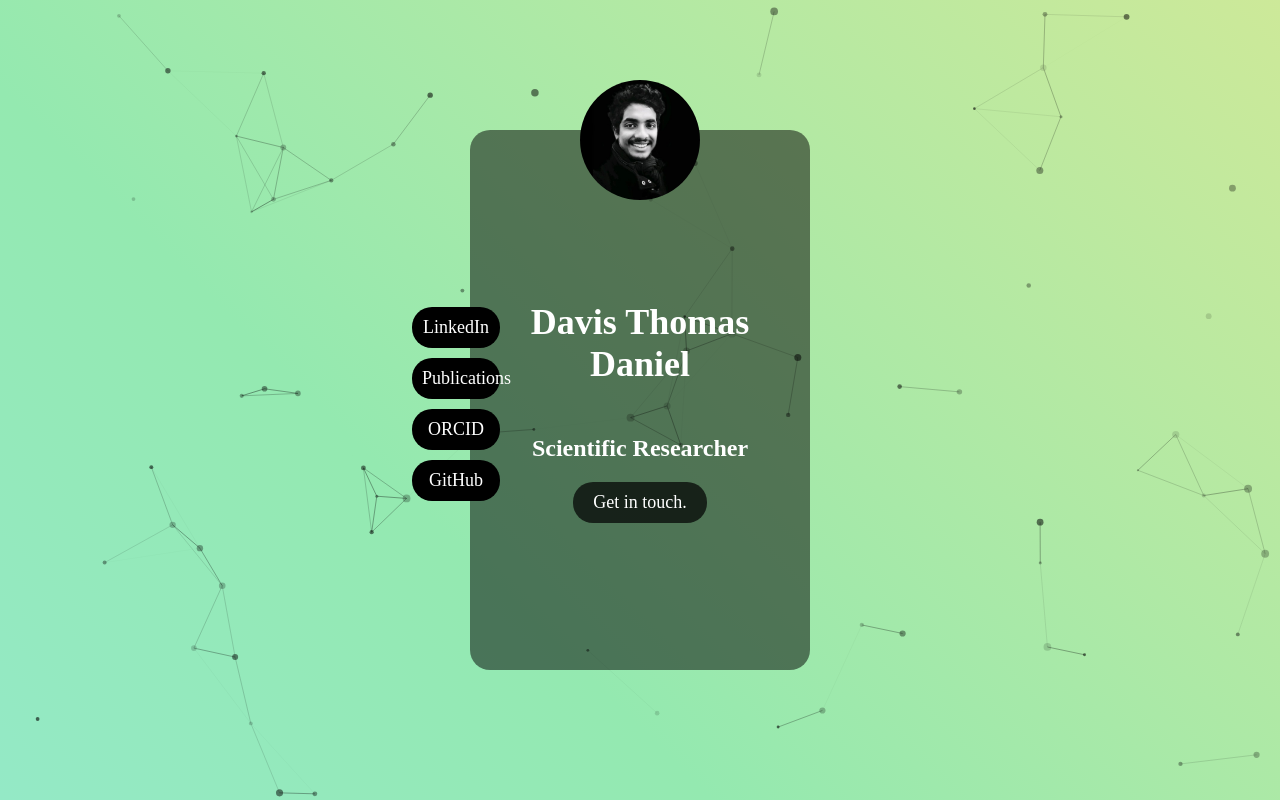
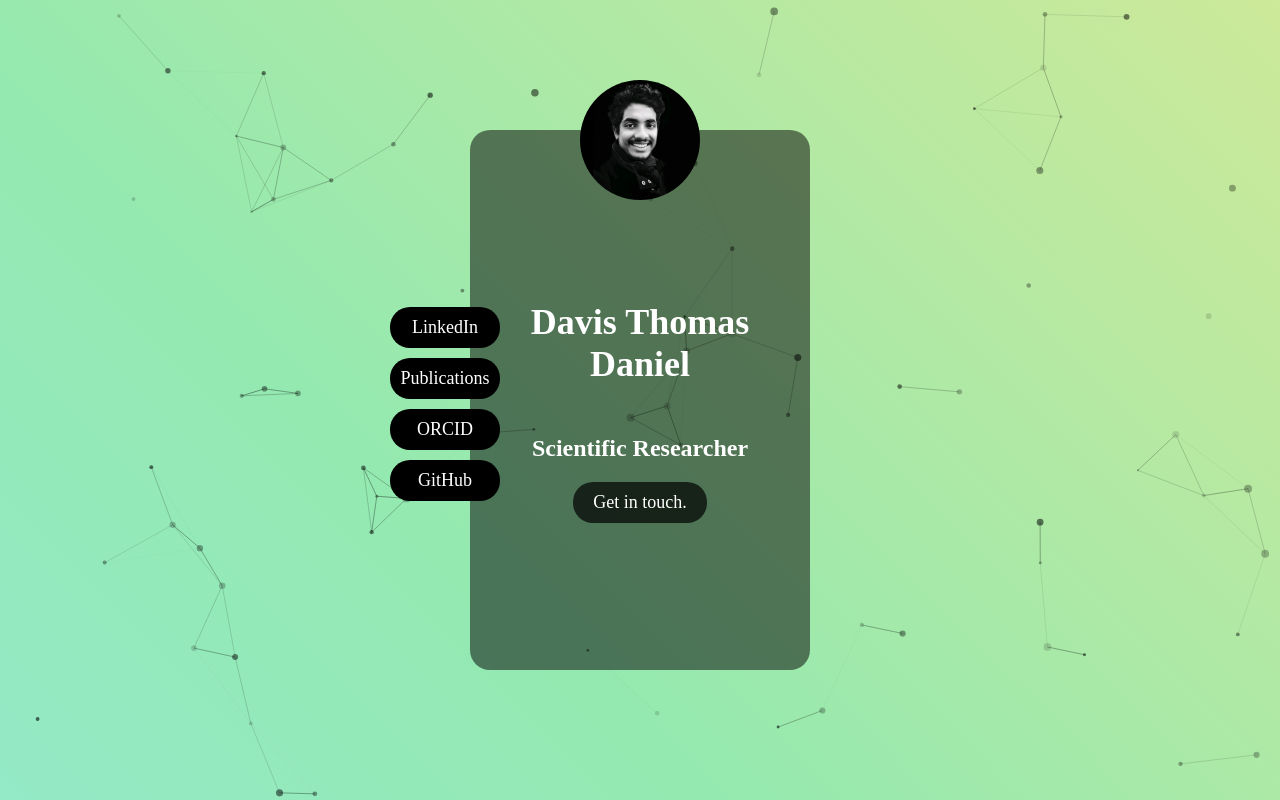
Before and after one commit to davistdaniel/davisthomasdaniel, a plain HTML site: page index.html in a window 1280 px wide. Drawn offline with Linux system fonts and the light colour scheme.

Commit message:
Update styles.css

```diff
--- a/assets/styles.css
+++ b/assets/styles.css
@@ -101,7 +101,7 @@
 
     .social-icon {
       display: block; /* Changed to block to create a vertical list */
-      width: 68px; /* Fixed width for all buttons */
+      width: 90px; /* Fixed width for all buttons */
       margin-bottom: 10px;
       color: white;
       font-size: 18px;
```
